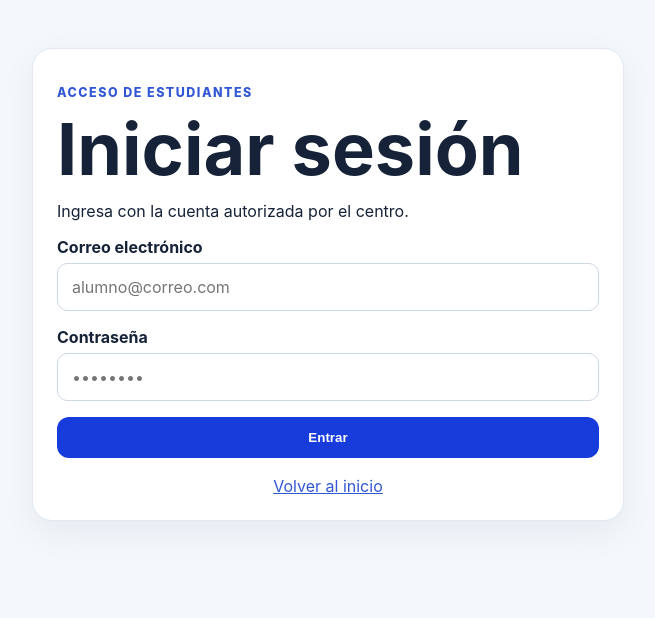
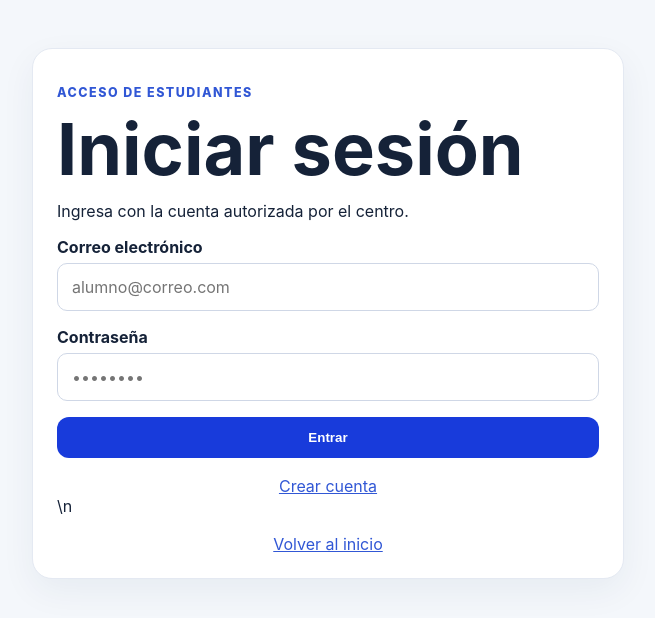
Before and after one commit to ah8345443-netizen/centro-artes-ciencias-cultura, a Next.js app in the folder exani-app/: page /login in a window 1280 px wide. Shown: the top 618 px of the page, without its empty margins (312-967 px from the left). Built offline with nearby package versions, Linux system fonts and the light colour scheme.

Commit message:
EXANI platform: link registration from login

```diff
--- a/exani-app/app/login/page.tsx
+++ b/exani-app/app/login/page.tsx
@@ -40,7 +40,7 @@ export default function LoginPage() {
         <button className="button primary full" disabled={loading}>
           {loading ? "Entrando..." : "Entrar"}
         </button>
-        <a className="text-link" href="/">Volver al inicio</a>
+        <a className="text-link" href="/registro">Crear cuenta</a>\n        <a className="text-link" href="/">Volver al inicio</a>
       </form>
     </main>
   );
```
